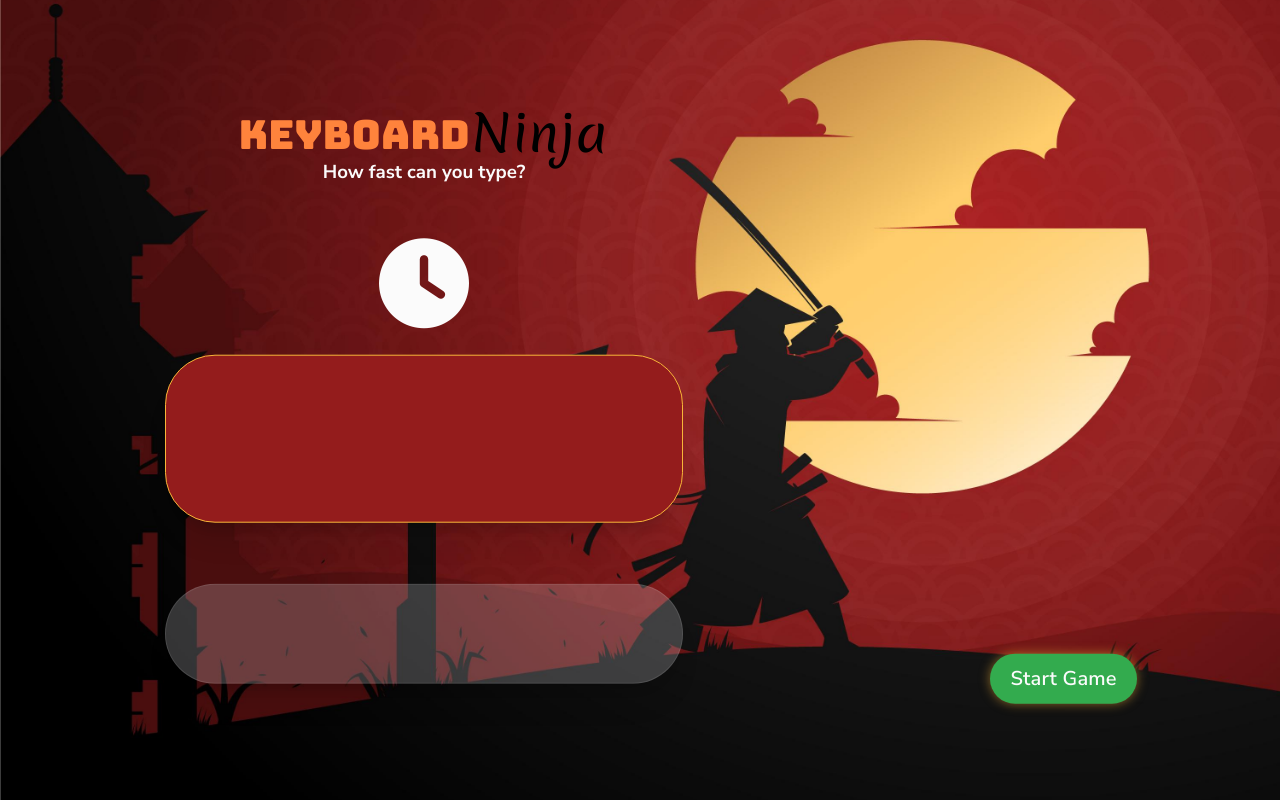
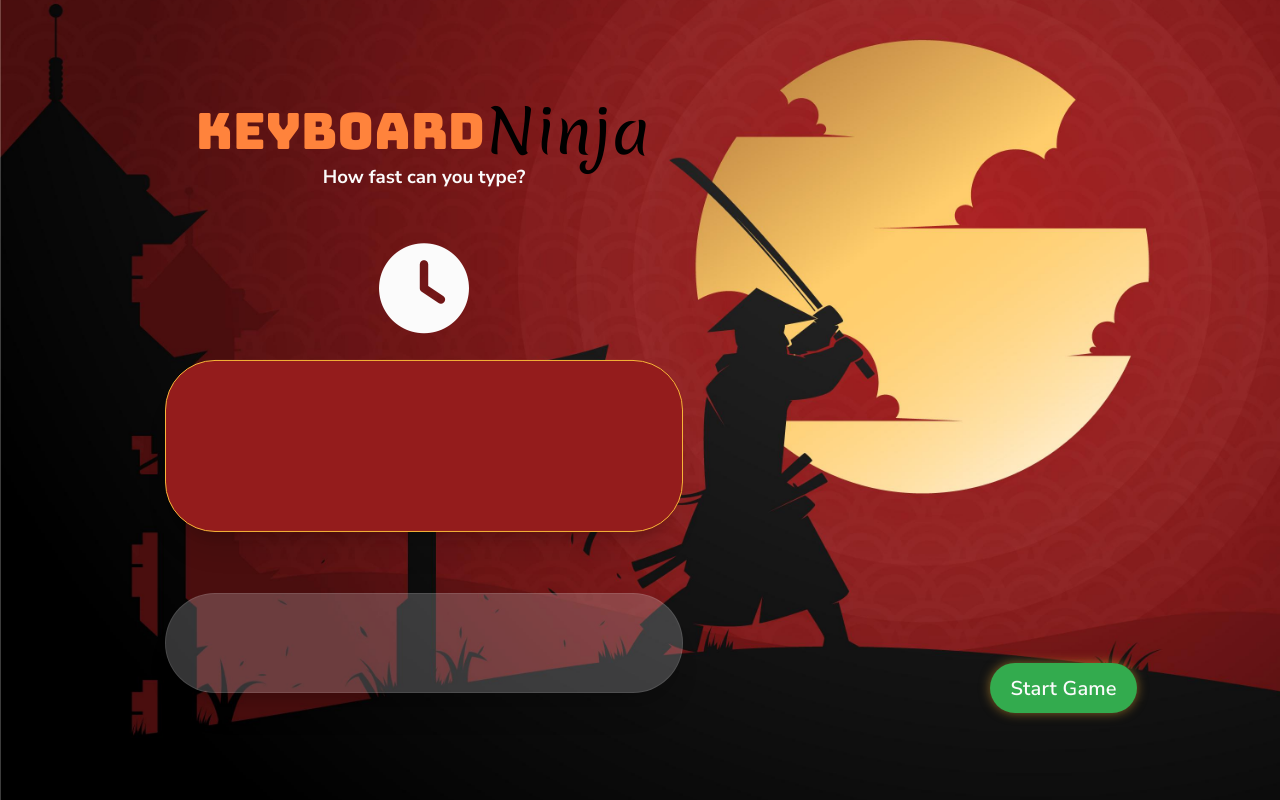
Before and after one commit to moorebarrett-jodiann/keyboard-ninja, a website with bundled scripts: page index.html in a window 1280 px wide. Built offline with nearby package versions, Linux system fonts and the light colour scheme.

Commit message:
Update game area positioning

```diff
--- a/src/stylesheet/index.css
+++ b/src/stylesheet/index.css
@@ -74,7 +74,7 @@ body{
 
 .center .game-container .heading p.bungee {
     font-family: 'Bungee', cursive;
-    font-size: 40px;
+    font-size: 50px;
     overflow: hidden;
     border-right: 1px solid #ff833cbf;
     white-space: nowrap;
@@ -85,7 +85,7 @@ body{
 
 .center .game-container .heading p.merienda {
     font-family: 'Merienda', cursive;
-    font-size: 50px;
+    font-size: 60px;
     margin-right: 2px;
     position: relative;
     visibility: hidden;
@@ -148,6 +148,7 @@ body{
 
 .center .game-container .game-details .word-container .hits p {
     color: var(--app-light-text-color);
+    font-size: 20px;
 }
 
 .center .game-container .game-details .input-controls {
@@ -174,7 +175,7 @@ body{
     background-color: rgba(224, 224, 226, 0.96);
     border-radius: 50px;
     box-shadow: rgba(0, 0, 0, 0.1) 0px 26px 30px -10px, rgba(0, 0, 0, 0.1) 0px 16px 10px -10px;
-    font-size: 30px;
+    font-size: 55px;
     font-weight: 500;
     color: #1C1F33;
     text-align: center;
```
